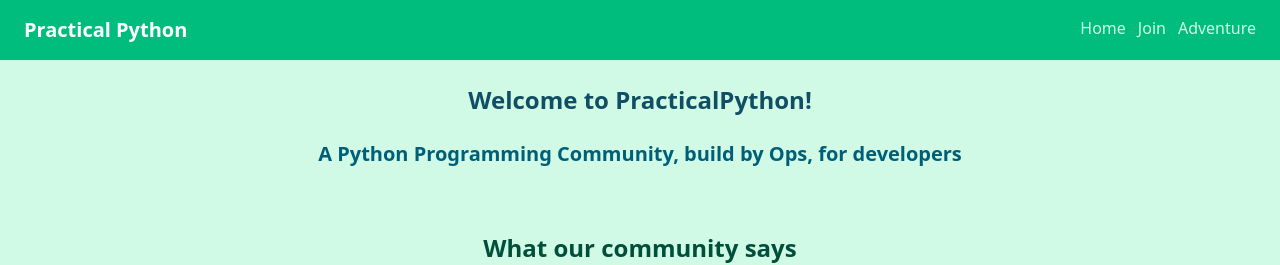
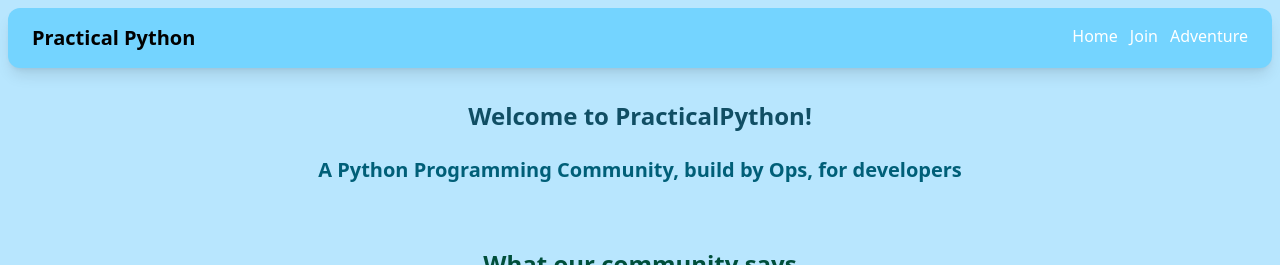
Before and after one commit to AkshajSinghal/practical-python-org, a Flask app: page / in a window 1280 px wide. Shown: the top 265 px of the page. Run offline with Flask 3, Linux system fonts and the light colour scheme.

Commit message:
tweak the header in index.html

```diff
--- a/templates/index.html
+++ b/templates/index.html
@@ -10,16 +10,18 @@
         </style>
     </head>
     <body>
-        <div class="bg-emerald-100 min-h-screen">
+        <div class="bg-sky-200 min-h-screen">
 
             <!-- HEADER -->
-            <div class="bg-emerald-500 px-6 py-4 flex justify-between">
-                <h1 class="font-bold text-white text-xl"><a href="#">Practical Python</a></h1>
-                <nav class="text-emerald-100 flex gap-3">
-                    <a href="#">Home</a>
-                    <a href="https://discord.gg/R4FcXJk7S8">Join</a>
-                    <a href="https://adventure.practicalpython.org/">Adventure</a>
-                </nav>
+            <div class="p-2">
+                <div class="bg-sky-300 px-6 py-4 flex justify-between shadow-lg rounded-xl">
+                    <h1 class="font-bold text-black text-xl"><a href="#">Practical Python</a></h1>
+                    <nav class="text-white flex gap-3">
+                        <a href="#">Home</a>
+                        <a href="https://discord.gg/R4FcXJk7S8">Join</a>
+                        <a href="https://adventure.practicalpython.org/">Adventure</a>
+                    </nav>
+                </div>
             </div>
 
             <!-- CORE -->
```
